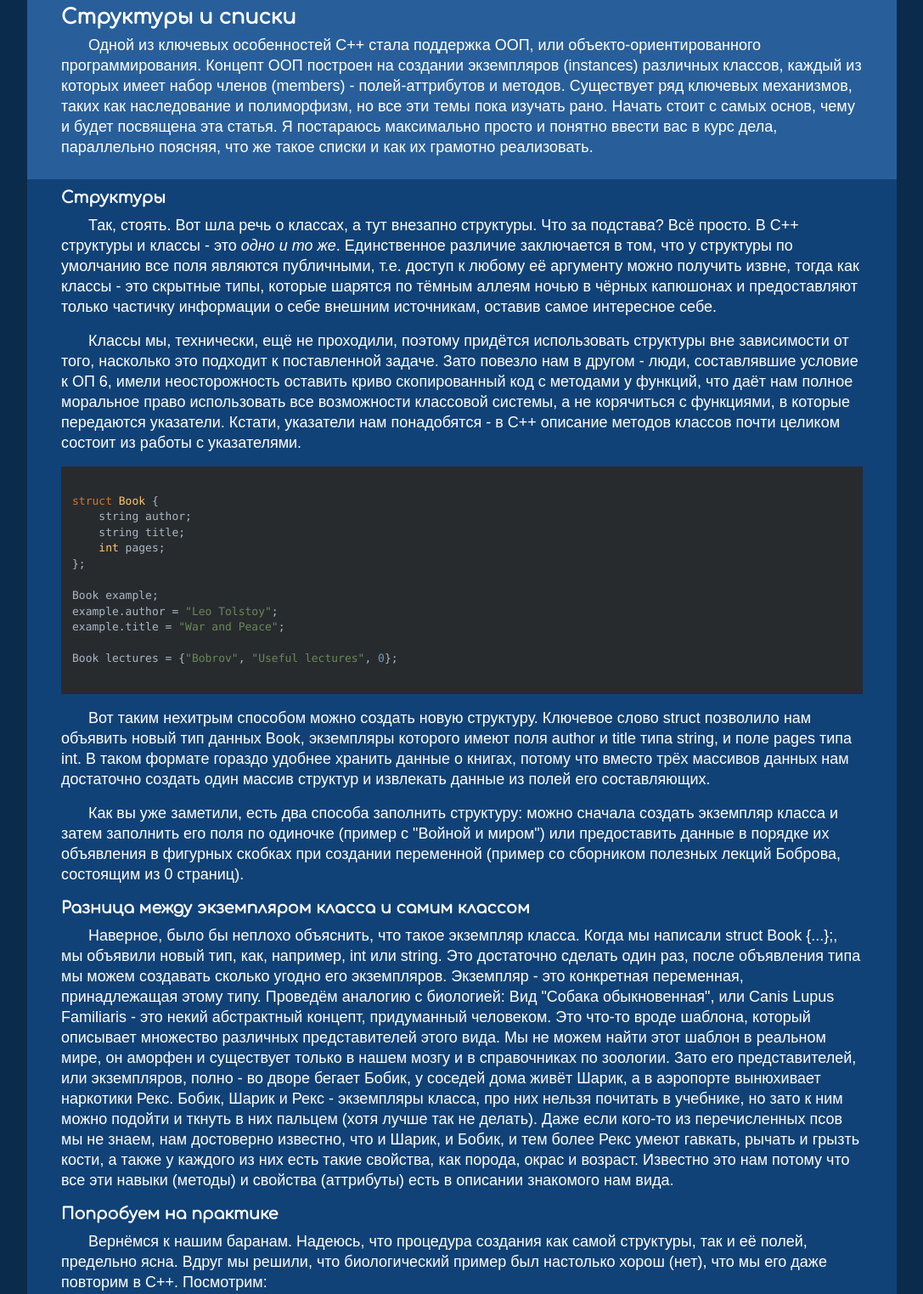
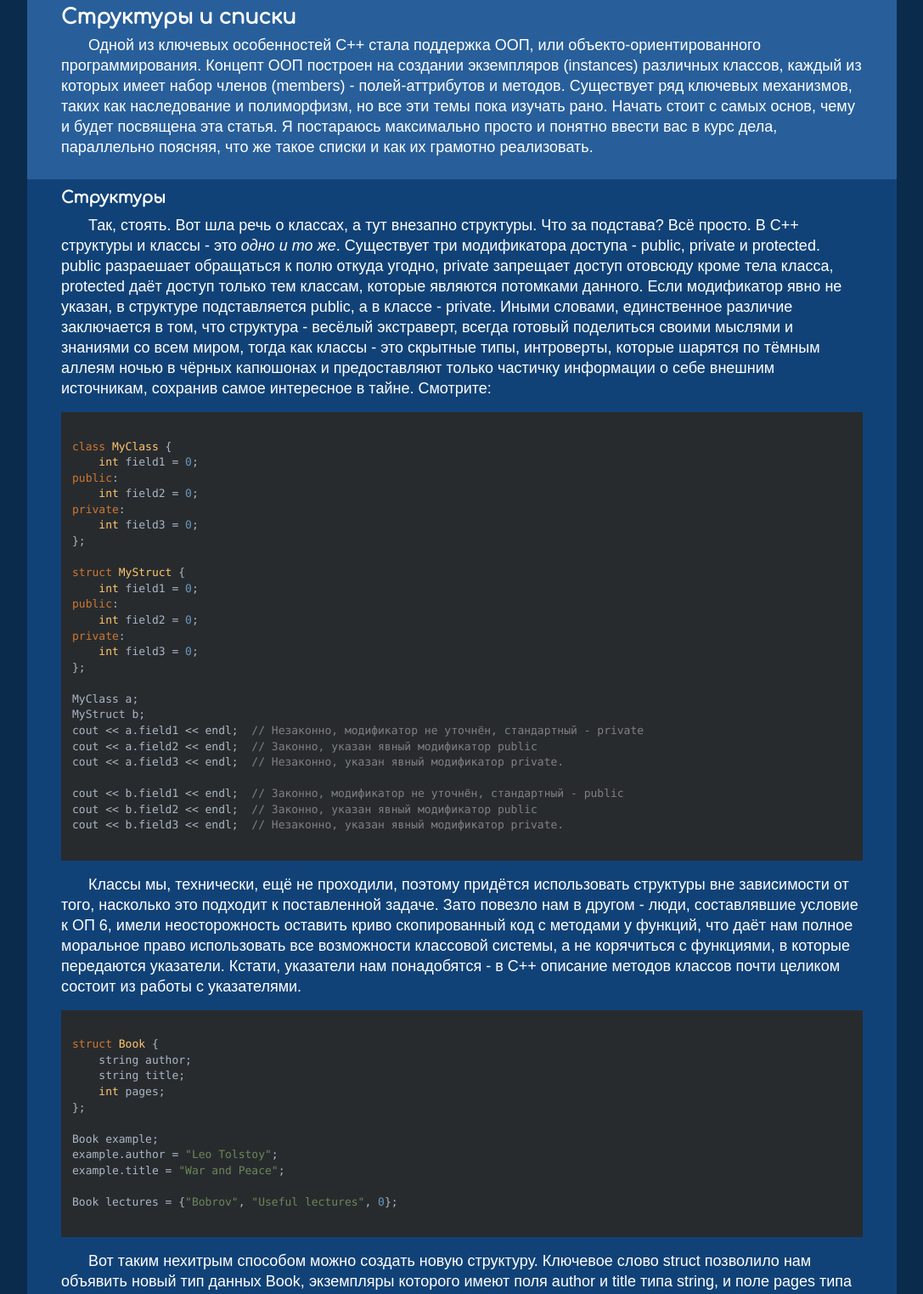
Before and after one commit to Farm-Art/TechSupportWebServer, a Flask app: page /blog/cppstructslists in a window 1280 px wide. Shown: the part 203-1726 px from the top of the page at 85% size, without its empty margins (96-1183 px from the left). Run offline with Flask 2, Linux system fonts and the light colour scheme; some libraries are stand-ins or nearby versions; some web fonts are replaced.

Commit message:
add access control example to article;

```diff
--- a/templates/cppstructslists.html
+++ b/templates/cppstructslists.html
@@ -17,14 +17,45 @@
   <h2>Структуры</h2>
   <p>
     Так, стоять. Вот шла речь о классах, а тут внезапно структуры. Что за подстава?
-    Всё просто. В С++ структуры и классы - это <i>одно и то же</i>. Единственное
-    различие заключается в том, что у структуры по умолчанию все поля
-    являются публичными, т.е. доступ к любому её аргументу можно получить
-    извне, тогда как классы - это скрытные типы, которые шарятся
-    по тёмным аллеям ночью в чёрных капюшонах и предоставляют только
-    частичку информации о себе внешним источникам, оставив самое интересное
-    себе.
+    Всё просто. В С++ структуры и классы - это <i>одно и то же</i>.
+    Существует три модификатора доступа - public, private и protected.
+    public разраешает обращаться к полю откуда угодно, private запрещает
+    доступ отовсюду кроме тела класса, protected даёт доступ только тем классам,
+    которые являются потомками данного. Если модификатор явно не указан,
+    в структуре подставляется public, а в классе - private. Иными словами, единственное
+    различие заключается в том, что структура - весёлый экстраверт, всегда готовый
+    поделиться своими мыслями и знаниями со всем миром, тогда как классы - это
+    скрытные типы, интроверты, которые шарятся по тёмным аллеям ночью в чёрных
+    капюшонах и предоставляют только частичку информации о себе внешним источникам,
+    сохранив самое интересное в тайне. Смотрите:
   </p>
+  <pre><code class="cpp">
+class MyClass {
+    int field1 = 0;
+public:
+    int field2 = 0;
+private:
+    int field3 = 0;
+};
+
+struct MyStruct {
+    int field1 = 0;
+public:
+    int field2 = 0;
+private:
+    int field3 = 0;
+};
+
+MyClass a;
+MyStruct b;
+cout << a.field1 << endl;  // Незаконно, модификатор не уточнён, стандартный - private
+cout << a.field2 << endl;  // Законно, указан явный модификатор public
+cout << a.field3 << endl;  // Незаконно, указан явный модификатор private.
+
+cout << b.field1 << endl;  // Законно, модификатор не уточнён, стандартный - public
+cout << b.field2 << endl;  // Законно, указан явный модификатор public
+cout << b.field3 << endl;  // Незаконно, указан явный модификатор private.
+  </code></pre>
   <p>
     Классы мы, технически, ещё не проходили, поэтому придётся использовать
     структуры вне зависимости от того, насколько это подходит к поставленной
```
